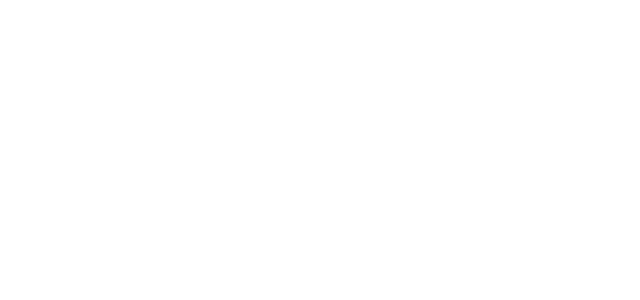
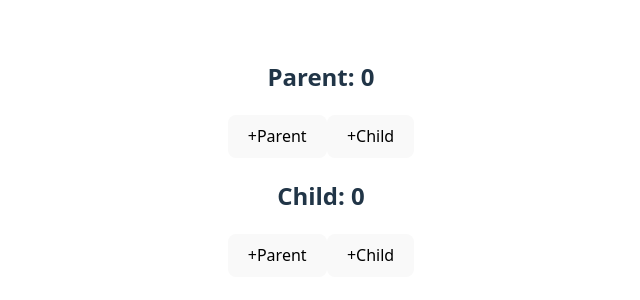
Before and after one commit to shuming-yu/LearnReact16, a React (Vite) app: page /parent in a window 1280 px wide. Before the commit this address had no page. Shown: the part 242-542 px from the top of the page, without its empty margins (319-959 px from the left). Built offline with nearby package versions, Linux system fonts and the light colour scheme.

Commit message:
add 父子組件溝通

```diff
--- /dev/null
+++ b/src/Child.jsx
@@ -0,0 +1,45 @@
+import React, { Component } from 'react';
+
+class Child extends Component {
+  // 1.
+  state = {
+    count: 0
+  }
+
+  addCount = () => {
+    this.setState({
+      count: this.state.count + 1
+    })
+  }
+
+  render() {
+    return (
+      <div>
+        <h2>Child: {this.state.count}</h2>
+
+        {/* 使用props取得addParentCount並呼叫 */}
+        <button onClick={this.props.addParentCount}>+Parent</button>
+        <button onClick={this.addCount}>+Child</button>
+      </div>
+    );
+  }
+
+
+
+  // 2.
+  // render() {
+  //   // 解構覆值
+  //   const { count, addParentCount, addChildCount } = this.props;
+
+  //   return (
+  //     <div>
+  //       <h2>Child: {count}</h2>
+
+  //       <button onClick={addParentCount}>+Parent</button>
+  //       <button onClick={addChildCount}>+Child</button>
+  //     </div>
+  //   );
+  // }
+}
+
+export default Child;
--- a/src/PagesRoutes.jsx
+++ b/src/PagesRoutes.jsx
@@ -1,9 +1,11 @@
 import Learn1 from './Learn1';
 import List from './List';
 import Ref from './Ref';
+import Parent from './Parent';
 
 export {
   Learn1,
   List,
   Ref,
+  Parent,
 };
--- /dev/null
+++ b/src/Parent.jsx
@@ -0,0 +1,76 @@
+import React, { Component, createRef } from 'react';
+import Child from './Child';
+
+class Parent extends Component {
+  // 1.
+  childRef = createRef();
+
+  state = {
+    count: 0
+  }
+
+  addCount = () => {
+    this.setState({
+      count: this.state.count + 1
+    })
+  }
+
+  addChildCount = () => {
+    this.childRef.current.addCount();
+  }
+
+  render() {
+    return (
+      <div>
+        <h2>Parent: {this.state.count}</h2>
+
+        <button onClick={this.addCount}>+Parent</button>
+        <button onClick={this.addChildCount}>+Child</button>
+
+        {/* 綁定childRef並呼叫 / 新增addParentCount函式可被調用 */}
+        <Child ref={this.childRef} addParentCount={this.addCount} />
+      </div>
+    );
+  }
+
+
+
+  // 2.
+  // state = {
+  //   count: 0,
+  //   childCount: 0
+  // }
+
+  // addCount = () => {
+  //   this.setState({
+  //     count: this.state.count + 1
+  //   })
+  // }
+
+  // addChildCount = () => {
+  //   this.setState({
+  //     childCount: this.state.childCount + 1
+  //   })
+  // }
+
+  // render() {
+  //   return (
+  //     <div>
+  //       <h2>Parent: {this.state.count}</h2>
+
+  //       <button onClick={this.addCount}>+Parent</button>
+  //       <button onClick={this.addChildCount}>+Child</button>
+
+  //       {/* 綁定childRef並呼叫 / 新增addParentCount函式可被調用 */}
+  //       <Child
+  //         count={this.state.childCount}
+  //         addParentCount={this.addCount}
+  //         addChildCount={this.addChildCount}
+  //       />
+  //     </div>
+  //   );
+  // }
+
+}
+
+export default Parent;
--- a/src/main.jsx
+++ b/src/main.jsx
@@ -7,7 +7,8 @@
 import {
   Learn1,
   List,
-  Ref
+  Ref,
+  Parent
 } from './PagesRoutes'
 
 createRoot(document.getElementById('root')).render(
@@ -17,6 +18,7 @@
         <Route path="/learn1" element={<Learn1 />} />
         <Route path="/list" element={<List />} />
         <Route path="/ref" element={<Ref />} />
+        <Route path="/parent" element={<Parent />} />
     </Routes>
   </BrowserRouter>
 )
```
